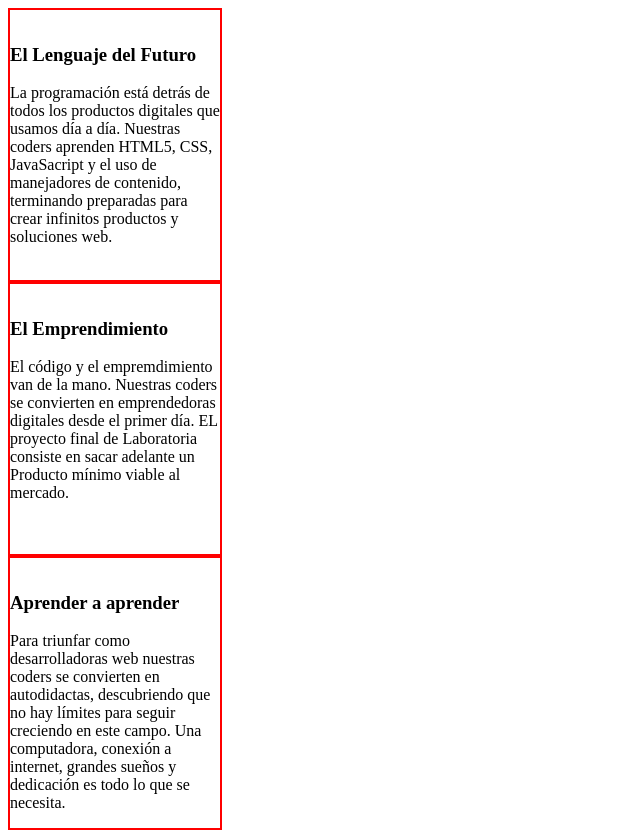
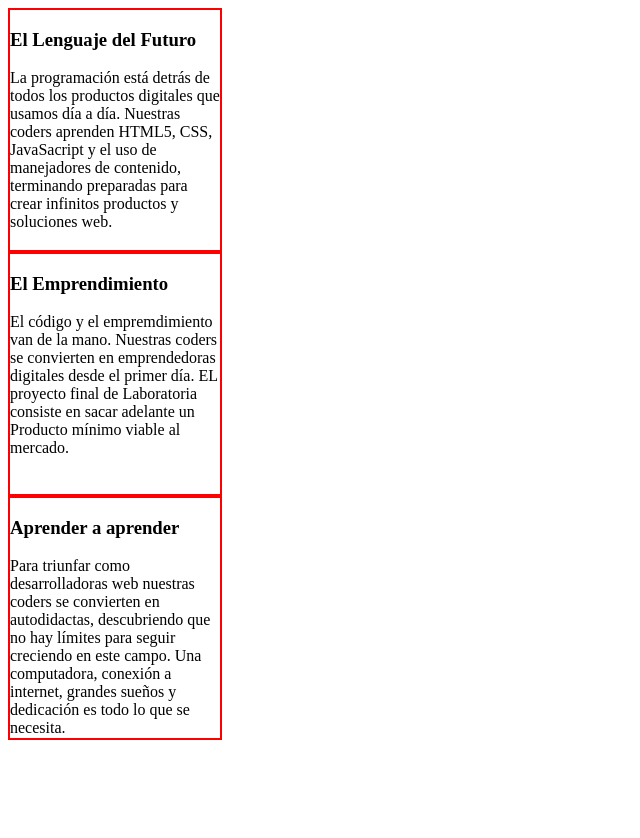
Before and after one commit to NellySaavedra/MarginPadding, a plain HTML site: page index.html in a window 1280 px wide. Shown: the whole page, without its empty margins (0-640 px from the left). After the commit the page ends 800 px from the top, so only its background shows below. Drawn offline with Linux system fonts and the light colour scheme.

Commit message:
Arrglo de MarginPadding

```diff
--- a/main.css
+++ b/main.css
@@ -2,6 +2,6 @@ div{
 	height: 240px;
 	width: 210px;
 	border: 2px solid red;
-	padding: 15px 0px;
+	padding: 0px;
 	margin: 0px;
 }
```
